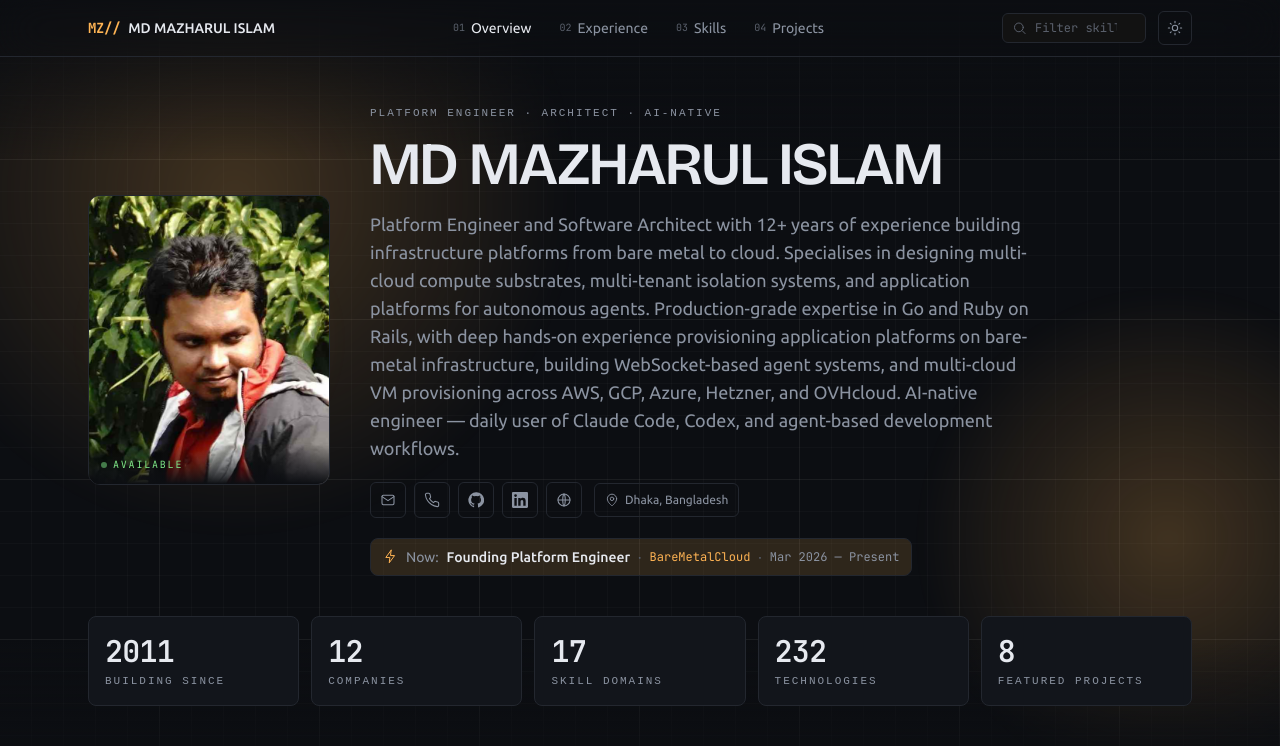
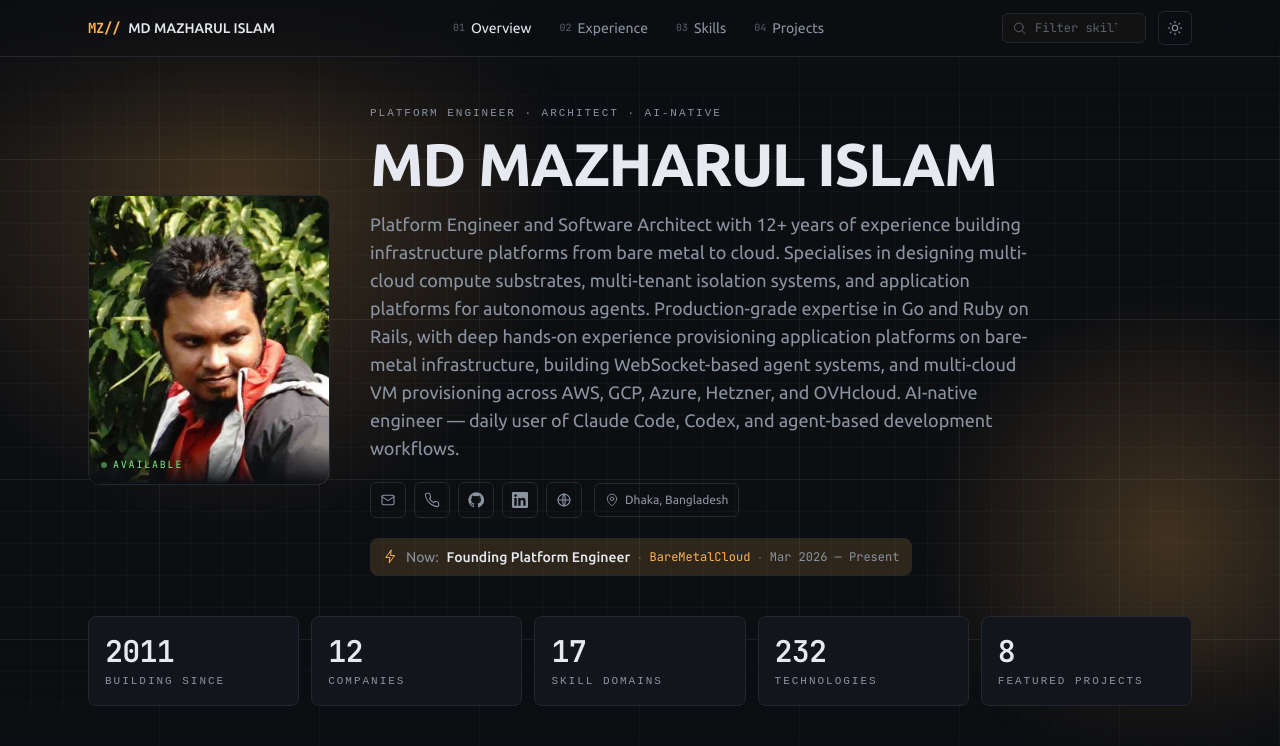
Before and after one commit to mithucste30/mithucste30.github.io, a React (Vite) app: page / in a window 1280 px wide. Shown: the top 746 px of the page. Built offline with nearby package versions, Linux system fonts and the light colour scheme.

Commit message:
Render hero name in Ubuntu
Co-Authored-By: Claude <noreply@anthropic.com>

```diff
--- a/src/components/Overview.tsx
+++ b/src/components/Overview.tsx
@@ -78,7 +78,7 @@ export function Overview({ setLens }: { setLens: (l: Lens) => void }) {
         {/* identity */}
         <div className="min-w-0">
           <div className="label mb-3">platform engineer · architect · AI-native</div>
-          <h1 className="text-balance text-4xl font-semibold leading-[1.05] tracking-tight sm:text-5xl lg:text-6xl">
+          <h1 className="font-sans text-balance text-4xl font-semibold leading-[1.05] tracking-tight sm:text-5xl lg:text-6xl">
             {profile.name}
           </h1>
           <p className="mt-4 max-w-2xl text-balance text-base text-mute sm:text-lg">
```
